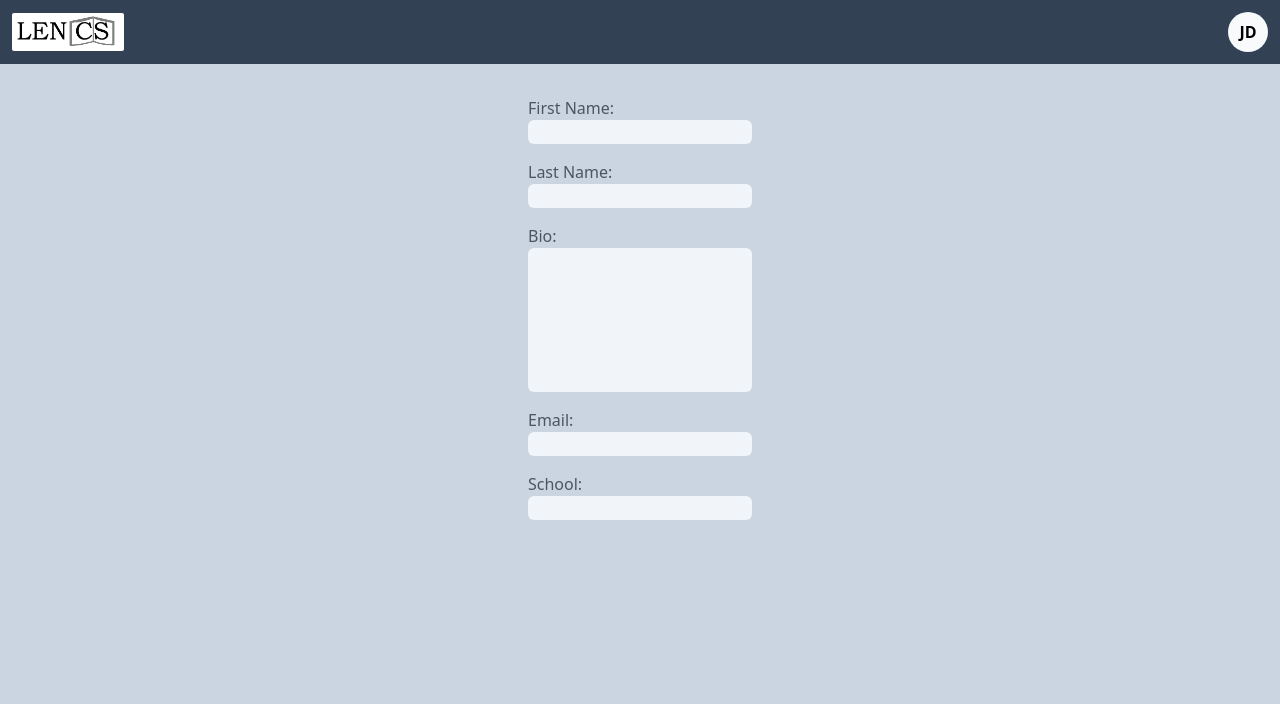
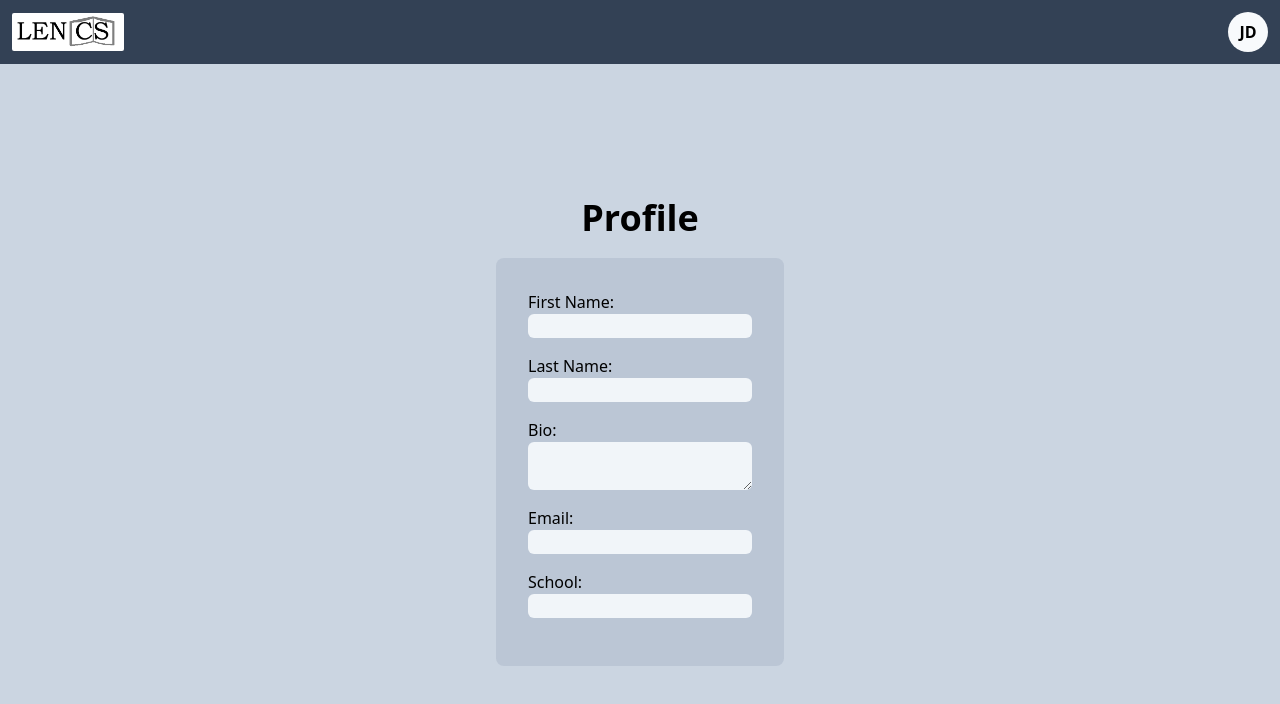
Before and after one commit to ilhanbae/Grouped, a React (Create React App) app in the folder front_end/: page /profile in a window 1280 px wide. Shown: the top 704 px of the page. Built offline with nearby package versions, Linux system fonts and the light colour scheme; no server answers.

Commit message:
Change user's default school to 'Not Applicable'

```diff
--- a/front_end/src/pages/EditProfile/EditProfile.jsx
+++ b/front_end/src/pages/EditProfile/EditProfile.jsx
@@ -40,6 +40,7 @@ const EditProfile = () => {
     register,
     handleSubmit,
     setError,
+    watch,
     setValue,
     getValues,
     formState: { errors },
@@ -77,7 +78,10 @@ const EditProfile = () => {
           response.data.lastName ? response.data.lastName : ""
         );
         setValue("bio", response.data.bio ? response.data.bio : "");
-        setValue("school", response.data.school ? response.data.school : "");
+        setValue(
+          "school",
+          response.data.school ? response.data.school : "Not Applicable"
+        );
       })
       .catch((error) => console.error(error));
     setIsLoaded(true);
@@ -85,7 +89,13 @@ const EditProfile = () => {
 
   const handleCancel = () => {
     // TODO: Should confirm if the user really want to return to previous page
+    if (location.state) {
+      // When user came from sign up page
+      navigate("/individualCalendar");
+    } else {
+      // When user came from manage account page
       navigate("/manageaccount");
+    }
   };
 
   const onSubmit = async (data) => {
@@ -95,11 +105,11 @@ const EditProfile = () => {
       .post(`${process.env.REACT_APP_API_URL}/manageaccount.php`, data)
       .then((response) => {
         console.log(response);
-        if (sessionStorage.getItem("user")) {
-          // When user's not logged in
+        if (location.state) {
+          // When user came from sign up page
           navigate("/individualCalendar");
         } else {
-          //
+          // When user came from manage account page
           navigate("/manageaccount");
         }
       })
@@ -110,21 +120,22 @@ const EditProfile = () => {
     return <div className="flex items-center justify-center">Loading...</div>;
   } else {
     return (
-      <div className="flex items-center flex-col bg-slate-300">
+      <div className="flex items-center justify-center flex-col bg-slate-300">
+        <h1 className="text-4xl font-extrabold mb-5">Edit Profile</h1>
         {/* User Info Form */}
         <form
-          className="bg-slate-300 p-8 rounded-lg flex flex-col w-72"
+          className="bg-slate-400/30 p-8 rounded-lg flex flex-col w-72"
           onSubmit={handleSubmit(onSubmit)}
           autoComplete="off"
           noValidate
         >
           {/* First Name */}
           <div className="mb-4">
-            <label className="text-gray-600" htmlFor="firstname">
+            <label className="" htmlFor="firstname">
               First Name:
             </label>
             <input
-              className="rounded-md w-full px-1 bg-slate-100 text-gray-800 focus:outline focus:shadow-outline"
+              className="rounded-md w-full px-1 bg-slate-100 focus:outline focus:shadow-outline"
               id="firstname"
               type="text"
               placeholder={"Enter your first name"}
@@ -134,11 +145,11 @@ const EditProfile = () => {
           </div>
           {/* Last Name */}
           <div className="mb-4">
-            <label className="text-gray-600" htmlFor="lastname">
+            <label className="" htmlFor="lastname">
               Last Name:
             </label>
             <input
-              className="rounded-md w-full px-1 bg-slate-100 text-gray-800 focus:outline focus:shadow-outline"
+              className="rounded-md w-full px-1 bg-slate-100 focus:outline focus:shadow-outline"
               id="lastname"
               type="text"
               placeholder={"Enter your last name"}
@@ -148,42 +159,28 @@ const EditProfile = () => {
           </div>
           {/* Bio */}
           <div className="flex flex-col">
-            <label className="text-gray-600" htmlFor="bio">
+            <label className="" htmlFor="bio">
               Bio:
             </label>
             <textarea
-              className="rounded-md w-full px-1 bg-slate-100 text-gray-800 focus:outline focus:shadow-outline resize-none"
+              className="rounded-md w-full px-1 bg-slate-100 focus:outline focus:shadow-outline"
               id="bio"
               placeholder={"Enter your bio"}
               {...register("bio")}
+              maxLength={150}
             />
-            <span className="text-gray-600 text-right">
-              {yup.ref("bio").length}/150
-            </span>
+            <span className="text-right">{watch("bio").length}/150</span>
             <span className="block">{errors.bio?.message}</span>
           </div>
           {/* School */}
           <div className="mb-4 flex flex-col">
-            <label className="text-gray-600" htmlFor="school">
+            <label className="" htmlFor="school">
               School:
             </label>
             <select
-              className="rounded-md w-full px-1 bg-slate-100 text-gray-800 focus:outline focus:shadow-outline resize-none"
-              id="school"
-              placeholder="Choose your school"
-              defaultValue={
-                universityOptionList.includes(getValues("school"))
-                  ? getValues("school")
-                  : "default"
-              }
-              defaultValue={getValues("school")}
+              className="rounded-md w-full px-1 bg-slate-100 focus:outline focus:shadow-outline"
               {...register("school")}
             >
-              {!universityOptionList.includes(getValues("school")) && (
-                <option disabled value="default">
-                  Choose your school
-                </option>
-              )}
               {universityOptionList.map((university, index) => (
                 <option key={index} value={university}>
                   {university}
@@ -193,8 +190,6 @@ const EditProfile = () => {
             <span className="block">{errors.school?.message}</span>
           </div>
           {/* Buttons */}
-          {/* Conditionally render buttons based on user's login state */}
-          {sessionStorage.getItem("id") ? (
           <div className="flex flex-col space-y-4 ">
             <button
               className="w-full py-1 rounded text-white bg-green-400 font-bold hover:bg-green-500"
@@ -210,14 +205,6 @@ const EditProfile = () => {
               Cancel
             </button>
           </div>
-          ) : (
-            <button
-              className="w-full py-1 rounded text-white bg-green-400 font-bold hover:bg-green-500"
-              type="submit"
-            >
-              Create Account
-            </button>
-          )}
         </form>
       </div>
     );
--- a/front_end/src/pages/Profile/Profile.jsx
+++ b/front_end/src/pages/Profile/Profile.jsx
@@ -41,16 +41,17 @@ const Profile = () => {
     return <div className="flex items-center justify-center">Loading...</div>;
   } else {
     return (
-      <div className="flex items-center flex-col bg-slate-300">
+      <div className="flex items-center justify-center flex-col bg-slate-300">
+        <h1 className="text-4xl font-extrabold mb-5">Profile</h1>
         {/* User Fields */}
-        <div className="bg-slate-300 p-8 rounded-lg flex flex-col w-72">
+        <div className="bg-slate-400/30 p-8 rounded-lg flex flex-col w-72">
           {/* First Name */}
           <div className="mb-4 flex flex-col">
-            <label className="text-gray-600" htmlFor="firstname">
+            <label className="" htmlFor="firstname">
               First Name:
             </label>
             <input
-              className="rounded-md w-full px-1 bg-slate-100 text-gray-800"
+              className="rounded-md w-full px-1 bg-slate-100"
               id="firstname"
               type="text"
               value={userInfo.firstname}
@@ -59,11 +60,11 @@ const Profile = () => {
           </div>
           {/* Last Name */}
           <div className="mb-4 flex flex-col">
-            <label className="text-gray-600" htmlFor="lastname">
+            <label className="" htmlFor="lastname">
               Last Name:
             </label>
             <input
-              className="rounded-md w-full px-1 bg-slate-100 text-gray-800"
+              className="rounded-md w-full px-1 bg-slate-100"
               id="lastname"
               type="text"
               defaultValue={userInfo.lastname}
@@ -72,24 +73,23 @@ const Profile = () => {
           </div>
           {/* Bio */}
           <div className="mb-4 flex flex-col">
-            <label className="text-gray-600" htmlFor="bio">
+            <label className="" htmlFor="bio">
               Bio:
             </label>
             <textarea
-              className="rounded-md px-1 bg-slate-100 text-gray-800 resize-none"
+              className="rounded-md px-1 bg-slate-100"
               id="bio"
               defaultValue={userInfo.bio}
-              rows={6}
               readOnly
             />
           </div>
           {/* Email */}
           <div className="mb-4 flex flex-col">
-            <label className="text-gray-600" htmlFor="email">
+            <label className="" htmlFor="email">
               Email:
             </label>
             <input
-              className="rounded-md w-full px-1 bg-slate-100 text-gray-800"
+              className="rounded-md w-full px-1 bg-slate-100"
               id="email"
               type="text"
               defaultValue={userInfo.email}
@@ -98,9 +98,9 @@ const Profile = () => {
           </div>
           {/* School */}
           <div className="mb-4 flex flex-col" htmlFor="school">
-            <label className="text-gray-600">School:</label>
+            <label className="">School:</label>
             <input
-              className="rounded-md w-full px-1 bg-slate-100 text-gray-800"
+              className="rounded-md w-full px-1 bg-slate-100"
               id="school"
               type="text"
               defaultValue={userInfo.school}
--- a/front_end/src/pages/ResetPassword/ResetPassword.jsx
+++ b/front_end/src/pages/ResetPassword/ResetPassword.jsx
@@ -42,10 +42,10 @@ const ResetPassword = () => {
   };
 
   return (
-    <div className="flex items-center flex-col bg-slate-300">
-      <h1>Reset Password</h1>
+    <div className="flex items-center justify-center flex-col bg-slate-300">
+      <h1 className="text-4xl font-extrabold mb-5">Reset Password</h1>
       <form
-        className="bg-slate-400 p-8 rounded-lg flex flex-col w-72"
+        className="bg-slate-400/30 p-8 rounded-lg flex flex-col w-72"
         autoComplete="off"
         onSubmit={handleSubmit(onSubmit)}
         noValidate
@@ -57,7 +57,7 @@ const ResetPassword = () => {
           </label>
           <input
             type="text"
-            className="rounded-md w-full px-1 bg-slate-100 text-gray-800 focus:outline focus:shadow-outline"
+            className="rounded-md w-full px-1 bg-slate-100 focus:outline focus:shadow-outline"
             id="current-password"
             placeholder={"Enter your email address"}
             {...register("currentPassword")}
@@ -73,7 +73,7 @@ const ResetPassword = () => {
           </label>
           <input
             type="text"
-            className="rounded-md w-full px-1 bg-slate-100 text-gray-800 focus:outline focus:shadow-outline"
+            className="rounded-md w-full px-1 bg-slate-100 focus:outline focus:shadow-outline"
             id="new-password"
             placeholder={"Enter your email address"}
             {...register("newPassword")}
@@ -89,7 +89,7 @@ const ResetPassword = () => {
           </label>
           <input
             type="text"
-            className="rounded-md w-full px-1 bg-slate-100 text-gray-800 focus:outline focus:shadow-outline"
+            className="rounded-md w-full px-1 bg-slate-100 focus:outline focus:shadow-outline"
             id="confirm-new-password"
             placeholder={"Enter your email address"}
             {...register("confirmNewPassword")}
--- a/front_end/src/pages/SignUp/SignUp.jsx
+++ b/front_end/src/pages/SignUp/SignUp.jsx
@@ -210,7 +210,7 @@ const SignUp = () => {
                 className="w-full mb-4 text-[25px] mt-6 rounded-full bg-yellow-500 text-black font-bold hover:bg-yellow-600 hover:text-white py-2 transition-colors duration-300"
                 type="submit"
               >
-                Sign In
+                Create Account
               </button>
             </form>
           </div>
```
Lines whose indentation alone changed are shown as unchanged.
